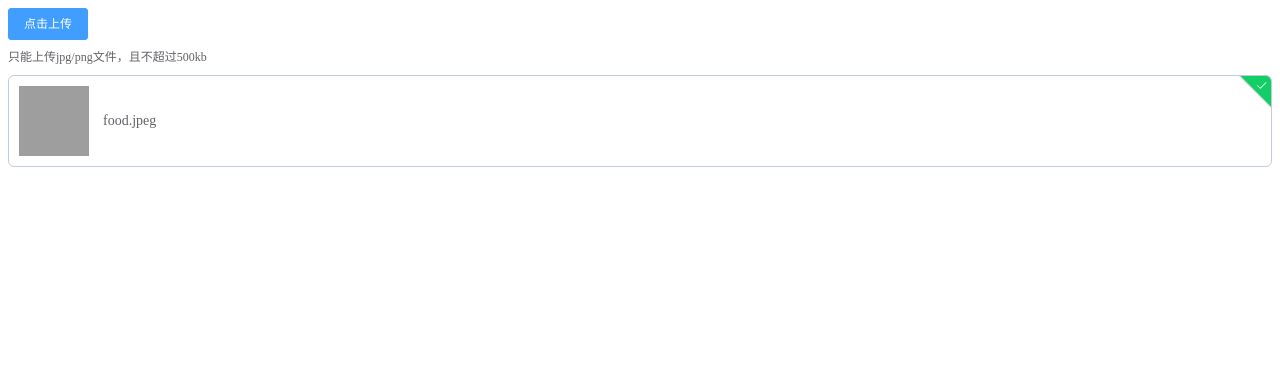
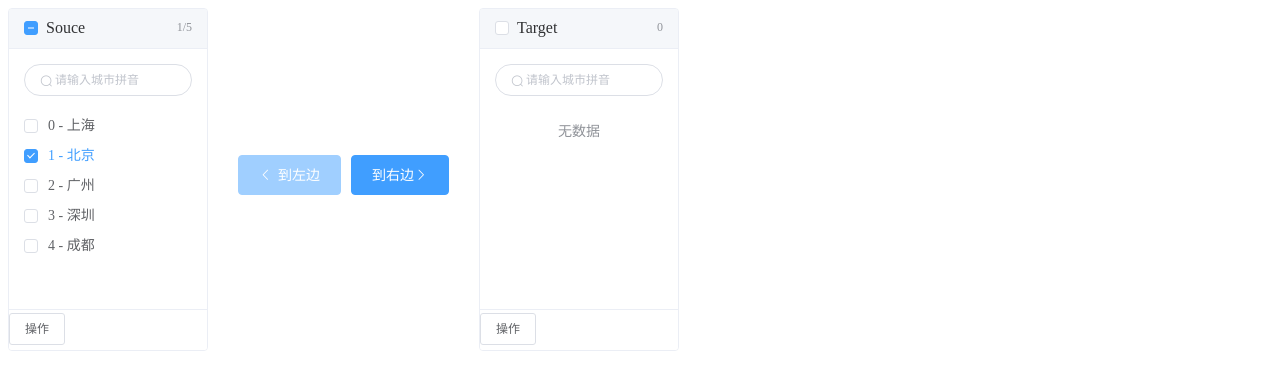
Before and after one commit to plumhly/ElementUI_Ex, a Vue app: page / in a window 1280 px wide. Shown: the top 390 px of the page. Built offline with nearby package versions, Linux system fonts and the light colour scheme; grey boxes are pictures that could not be loaded.

Commit message:
学习el-rate,el-color-picker

```diff
--- a/src/App.vue
+++ b/src/App.vue
@@ -286,20 +286,20 @@
       <!--:default-time="['00:00:00', '23:59:59']">-->
     <!--</el-date-picker>-->
     <!--<div>{{value}}</div>-->
-    <el-upload
-      class="upload-demo"
-      action="https://jsonplaceholder.typicode.com/posts/"
-      :on-preview="handlePreview"
-      :on-remove="handlePreview"
-      :before-remove="beforeRemove"
-      :multiple="true"
-      :limit="3"
-      list-type="picture"
-      :on-exceed="handleExceed"
-      :file-list="fileList">
-      <el-button size="small" type="primary">点击上传</el-button>
-      <div slot="tip" class="el-upload__tip">只能上传jpg/png文件，且不超过500kb</div>
-    </el-upload>
+    <!--<el-upload-->
+      <!--class="upload-demo"-->
+      <!--action="https://jsonplaceholder.typicode.com/posts/"-->
+      <!--:on-preview="handlePreview"-->
+      <!--:on-remove="handlePreview"-->
+      <!--:before-remove="beforeRemove"-->
+      <!--:multiple="true"-->
+      <!--:limit="3"-->
+      <!--list-type="picture"-->
+      <!--:on-exceed="handleExceed"-->
+      <!--:file-list="fileList">-->
+      <!--<el-button size="small" type="primary">点击上传</el-button>-->
+      <!--<div slot="tip" class="el-upload__tip">只能上传jpg/png文件，且不超过500kb</div>-->
+    <!--</el-upload>-->
     <!--<el-upload-->
       <!--class="avatar-uploader"-->
       <!--action="https://jsonplaceholder.typicode.com/posts/"-->
@@ -309,6 +309,47 @@
       <!--<img v-if="imageUrl" :src="imageUrl" class="avatar"/>-->
       <!--<i v-else class="el-icon-plus avatar-uploader-icon"></i>-->
     <!--</el-upload>-->
+  <!--<el-rate-->
+    <!--v-model="value"-->
+    <!--:colors="['#99A9BF', '#F7BA2A', '#FF9900']"-->
+    <!--:show-text="true">-->
+  <!--</el-rate>-->
+    <!--<el-rate-->
+      <!--v-model="value"-->
+      <!--disabled-->
+      <!--:max="10"-->
+      <!--:show-score="true"-->
+      <!--text-color="#ff9900"-->
+      <!--score-template="{value}">-->
+    <!--</el-rate>-->
+    <!--<el-color-picker-->
+      <!--:show-alpha="true"-->
+      <!--:predefine="colors"-->
+      <!--v-model="color">-->
+    <!--</el-color-picker>-->
+    <!--<el-color-picker-->
+      <!--v-model="color2">-->
+    <!--</el-color-picker>-->
+    <!--<el-transfer-->
+      <!--v-model="value"-->
+      <!--:data="data"></el-transfer>-->
+    <el-transfer
+      filterable
+      :filter-method="filterMethod"
+      filter-placeholder="请输入城市拼音"
+      :left-default-checked="[1]"
+      v-model="value"
+      :render-content="renderFunc"
+      :titles="['Souce', 'Target']"
+      :button-texts="['到左边', '到右边']"
+      :format="{
+        noChecked: '${total}',
+        hasChecked: '${checked}/${total}'
+      }"
+      :data="data">
+      <el-button slot="left-footer" size="small">操作</el-button>
+      <el-button slot="right-footer" size="small">操作</el-button>
+    </el-transfer>
   </div>
 </template>
 
@@ -330,8 +371,11 @@
 
 // import ElTimeSelect from "element-ui/packages/date-picker/src/picker/time-select";
 
+// import ElRate from "element-ui/packages/rate/src/main";
+
 export default {
   components: {
+    // ElRate
     // ElTimeSelect
     // ElSlider
     // ElSlider
@@ -494,12 +538,63 @@ export default {
     //       }
     //     }]
     //   }
-    return {
-      fileList: [{name: 'food.jpeg', url: 'https://fuss10.elemecdn.com/3/63/4e7f3a15429bfda99bce42a18cdd1jpeg.jpeg?imageMogr2/thumbnail/360x360/format/webp/quality/100'}]
-    }
+    // return {
+    //   fileList: [{name: 'food.jpeg', url: 'https://fuss10.elemecdn.com/3/63/4e7f3a15429bfda99bce42a18cdd1jpeg.jpeg?imageMogr2/thumbnail/360x360/format/webp/quality/100'}]
+    // }
     // return {
     //   imageUrl: ''
     // }
+    // return {
+    //   value: 4.6
+    // }
+    // return {
+    //   color: '#409EFF',
+    //   color2: null,
+    //   colors: [
+    //     '#ff4500',
+    //     '#ff8c00',
+    //     '#ffd700',
+    //     '#90ee90',
+    //     '#00ced1',
+    //     '#1e90ff'
+    //   ]
+    //
+    // }
+    // let gennerateData = function() {
+    //   const data = []
+    //   for (let i = 1; i <= 15; i++) {
+    //     data.push({
+    //       key: i,
+    //       label: `备选项${i}`,
+    //       disabled: i % 4 === 0
+    //     })
+    //   }
+    //   return data
+    // }
+    // return {
+    //   data: gennerateData(),
+    //   value: [1, 4]
+    // }
+    let gennerateData = () => {
+      const data = []
+      const cities = ['上海', '北京', '广州', '深圳', '成都']
+      const pinyin = ['shanghai', 'beijing', 'guangzhou', 'shenzhen', 'chengdu']
+      cities.forEach((city, index) => {
+        data.push({
+          label: city,
+          key: index,
+          pinyin: pinyin[index]
+        })
+      })
+      return data
+    }
+    return {
+      value: [],
+      data: gennerateData(),
+      renderFunc(h, option) {
+        return (<span>{option.key} - {option.label}</span>)
+      }
+    }
   },
   methods: {
     /*
@@ -601,6 +696,9 @@ export default {
     },
     beforeRemove(file, fileList) {
       return this.$confirm(`确定要溢出${file.name}?`)
+    },
+    filterMethod(query, item) {
+      return item.pinyin.indexOf(query) > -1
     }
   }
   // mounted () {
```
